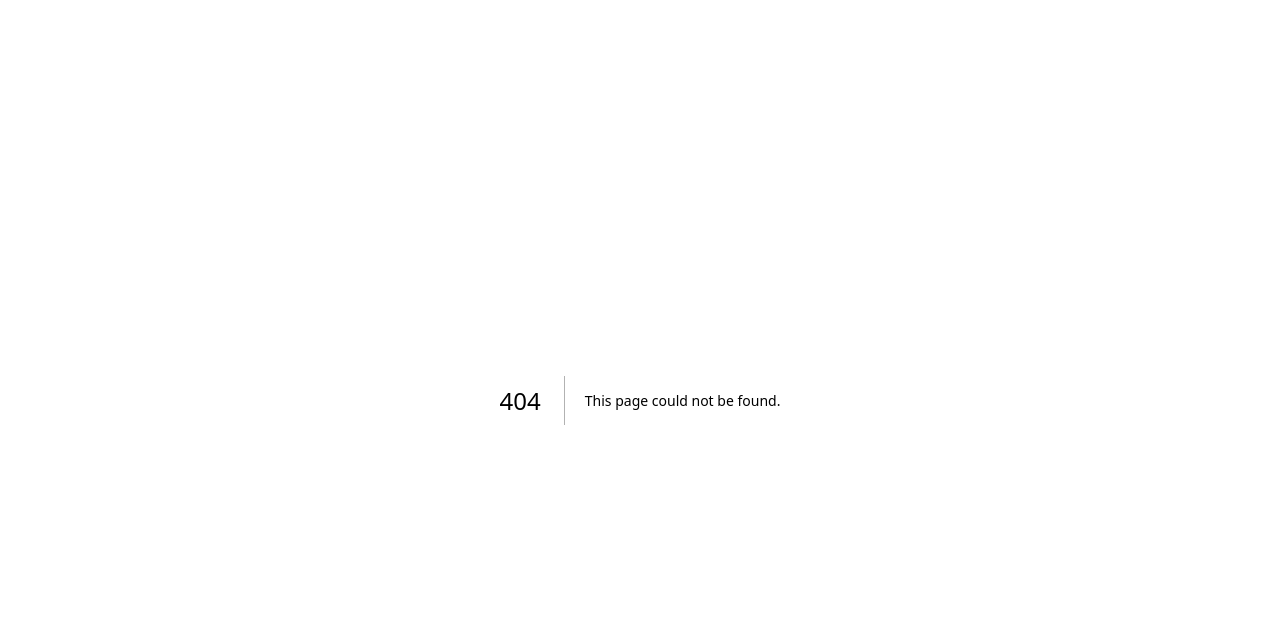
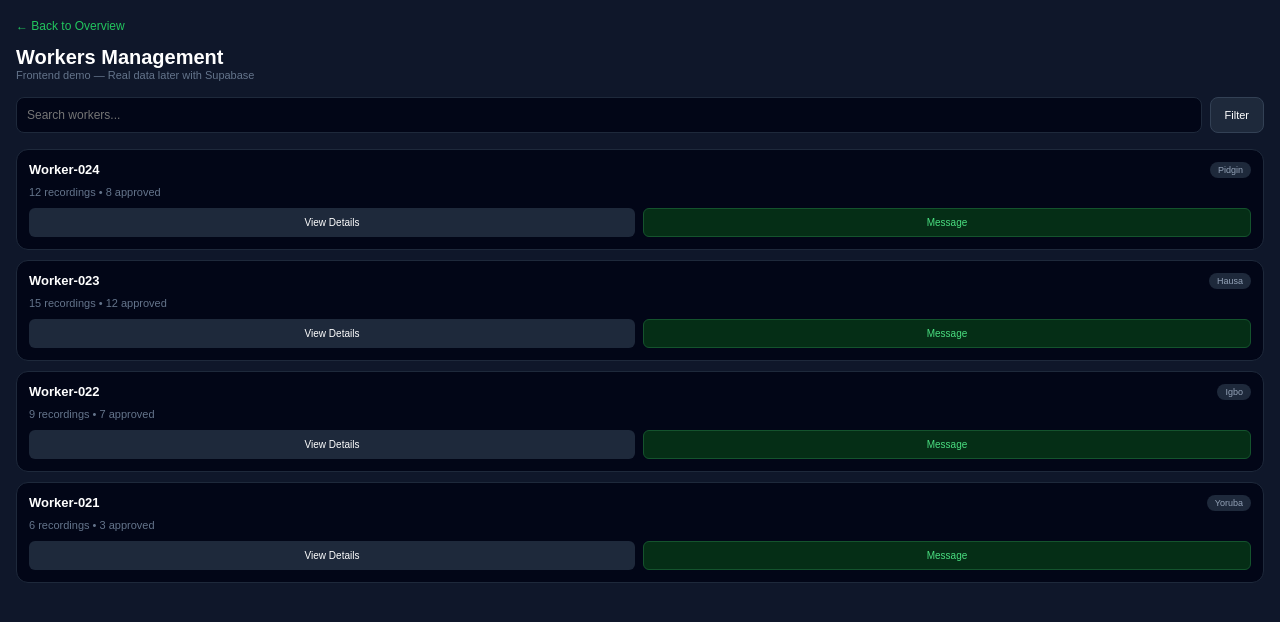
Before and after one commit to tapbombaai-glitch/main-naija-pidgin, a Next.js app: page /admin/workers in a window 1280 px wide. Before the commit this address had no page. Shown: the top 622 px of the page. Built offline with nearby package versions, Linux system fonts and the light colour scheme.

Commit message:
Create app/admin/workers/page.tsx

```diff
--- /dev/null
+++ b/app/admin/workers/page.tsx
@@ -0,0 +1,37 @@
+"use client";
+import Link from "next/link";
+export default function WorkersPage() {
+  return (
+    <div style={{ minHeight: "100vh", background: "#0f172a", padding: "16px", color: "white" }}>
+      <Link href="/admin" style={{ color: "#22c55e", fontSize: "12px", textDecoration: "none" }}>← Back to Overview</Link>
+      <h1 style={{ fontSize: "20px", marginTop: "12px" }}>Workers Management</h1>
+      <p style={{ color: "#64748b", fontSize: "11px" }}>Frontend demo — Real data later with Supabase</p>
+
+      <div style={{ display: "flex", gap: "8px", marginTop: "16px" }}>
+        <input placeholder="Search workers..." style={{ flex: 1, background: "#020617", border: "1px solid #1e293b", color: "white", padding: "10px", borderRadius: "8px", fontSize: "12px" }} />
+        <button style={{ background: "#1e293b", border: "1px solid #334155", color: "white", padding: "10px 14px", borderRadius: "8px", fontSize: "11px" }}>Filter</button>
+      </div>
+
+      <div style={{ display: "grid", gap: "10px", marginTop: "16px" }}>
+        {[
+          { id: "Worker-024", lang: "Pidgin", recordings: 12, approved: 8 },
+          { id: "Worker-023", lang: "Hausa", recordings: 15, approved: 12 },
+          { id: "Worker-022", lang: "Igbo", recordings: 9, approved: 7 },
+          { id: "Worker-021", lang: "Yoruba", recordings: 6, approved: 3 },
+        ].map(w => (
+          <div key={w.id} style={{ background: "#020617", border: "1px solid #1e293b", borderRadius: "12px", padding: "12px" }}>
+            <div style={{ display: "flex", justifyContent: "space-between" }}>
+              <p style={{ margin: 0, fontSize: "13px", fontWeight: 700 }}>{w.id}</p>
+              <span style={{ background: "#1e293b", color: "#94a3b8", padding: "3px 8px", borderRadius: "20px", fontSize: "9px" }}>{w.lang}</span>
+            </div>
+            <p style={{ margin: "8px 0 0", fontSize: "11px", color: "#64748b" }}>{w.recordings} recordings • {w.approved} approved</p>
+            <div style={{ display: "flex", gap: "8px", marginTop: "10px" }}>
+              <button style={{ flex: 1, background: "#1e293b", border: "none", color: "white", padding: "8px", borderRadius: "6px", fontSize: "10px" }}>View Details</button>
+              <button style={{ flex: 1, background: "#052e16", border: "1px solid #14532d", color: "#4ade80", padding: "8px", borderRadius: "6px", fontSize: "10px" }}>Message</button>
+            </div>
+          </div>
+        ))}
+      </div>
+    </div>
+  );
+}
```
